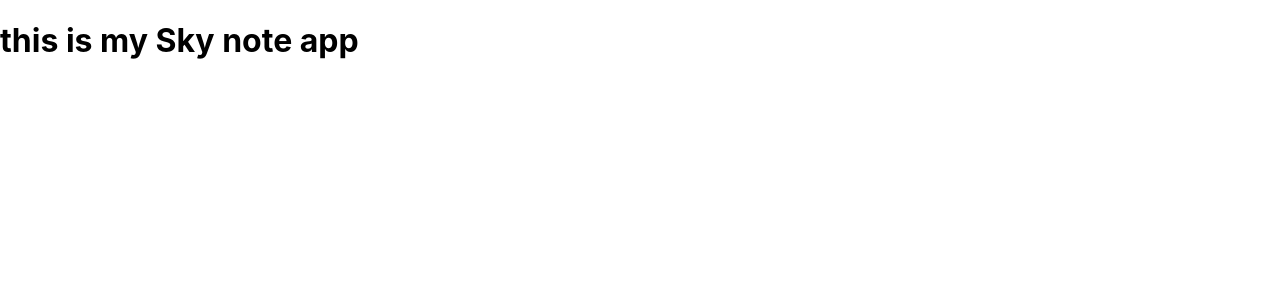
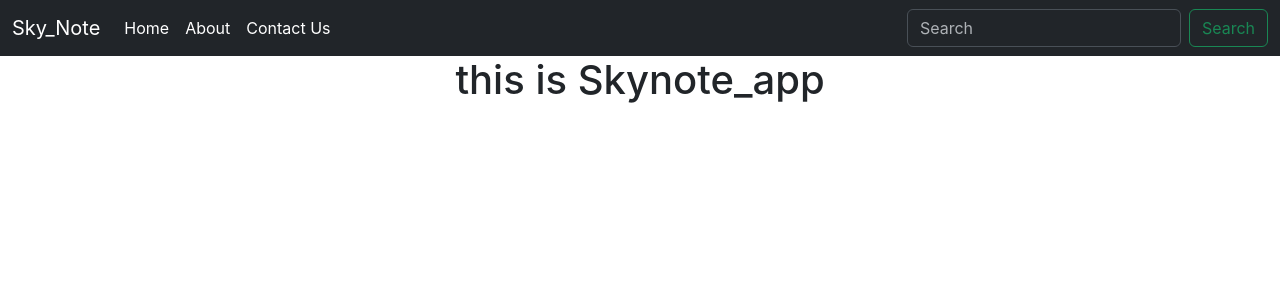
Before and after one commit to codingwithRaja/skynote, a React (Create React App) app: page /Home in a window 1280 px wide. Shown: the top 300 px of the page. Built offline with nearby package versions, Linux system fonts and the light colour scheme.

Commit message:
initial Nav done

```diff
--- a/public/index.html
+++ b/public/index.html
@@ -10,6 +10,7 @@
       content="Web site created using create-react-app"
     />
     <link rel="apple-touch-icon" href="%PUBLIC_URL%/logo192.png" />
+    <link href="https://cdn.jsdelivr.net/npm/bootstrap@5.3.0-alpha2/dist/css/bootstrap.min.css" rel="stylesheet" integrity="sha384-aFq/bzH65dt+w6FI2ooMVUpc+21e0SRygnTpmBvdBgSdnuTN7QbdgL+OapgHtvPp" crossorigin="anonymous">
     <!--
       manifest.json provides metadata used when your web app is installed on a
       user's mobile device or desktop. See https://developers.google.com/web/fundamentals/web-app-manifest/
@@ -39,5 +40,7 @@
       To begin the development, run `npm start` or `yarn start`.
       To create a production bundle, use `npm run build` or `yarn build`.
     -->
+    <script src="https://cdn.jsdelivr.net/npm/@popperjs/core@2.11.6/dist/umd/popper.min.js" integrity="sha384-oBqDVmMz9ATKxIep9tiCxS/Z9fNfEXiDAYTujMAeBAsjFuCZSmKbSSUnQlmh/jp3" crossorigin="anonymous"></script>
+<script src="https://cdn.jsdelivr.net/npm/bootstrap@5.3.0-alpha2/dist/js/bootstrap.min.js" integrity="sha384-heAjqF+bCxXpCWLa6Zhcp4fu20XoNIA98ecBC1YkdXhszjoejr5y9Q77hIrv8R9i" crossorigin="anonymous"></script>
   </body>
 </html>
--- a/src/App.js
+++ b/src/App.js
@@ -1,9 +1,24 @@
 
 import './App.css';
+import Navbar from './components/Navbar';
+// import { Route, Routes } from "react-router-dom";
+// import Home from './components/Home';
+// import About from './components/About';
+
 
 function App() {
   return (
-    <h1>this is my Sky note app</h1>
+    <>
+      <div className='App'>
+        <Navbar />
+        {/* <Routes>
+          <Route exact path="/Home"><Home /></Route>
+          <Route exact path="/About"><About /></Route>
+        </Routes> */}
+        <h1>this is Skynote_app</h1>
+      </div>
+    </>
+
   );
 }
 
--- /dev/null
+++ b/src/components/About.js
@@ -0,0 +1,11 @@
+import React from 'react'
+
+const About = () => {
+    return (
+        <div>
+
+        </div>
+    )
+}
+
+export default About
--- /dev/null
+++ b/src/components/Home.js
@@ -0,0 +1,11 @@
+import React from 'react'
+
+const Home = () => {
+    return (
+        <div>
+            <h1>this is home</h1>
+        </div>
+    )
+}
+
+export default Home
--- /dev/null
+++ b/src/components/Navbar.js
@@ -0,0 +1,38 @@
+import React from 'react'
+
+const Navbar = () => {
+    return (
+        <div>
+            <nav className="navbar navbar-expand-lg navbar bg-dark" data-bs-theme="dark">
+                <div className="container-fluid">
+                    <a className="navbar-brand" href="/">Sky_Note</a>
+                    <button className="navbar-toggler" type="button" data-bs-toggle="collapse" data-bs-target="#navbarSupportedContent" aria-controls="navbarSupportedContent" aria-expanded="false" aria-label="Toggle navigation">
+                        <span className="navbar-toggler-icon"></span>
+                    </button>
+                    <div className="collapse navbar-collapse" id="navbarSupportedContent">
+                        <ul className="navbar-nav me-auto mb-2 mb-lg-0">
+                            <li className="nav-item">
+                                <a className="nav-link active" aria-current="page" href="/">Home</a>
+                            </li>
+                            <li className="nav-item">
+                                <a className="nav-link active" aria-current="page" href="/">About</a>
+                            </li>
+                            <li className="nav-item">
+                                <a className="nav-link active" aria-current="page" href="/">Contact Us</a>
+                            </li>
+
+
+
+                        </ul>
+                        <form className="d-flex" role="search">
+                            <input className="form-control me-2" type="search" placeholder="Search" aria-label="Search" />
+                            <button className="btn btn-outline-success" type="submit">Search</button>
+                        </form>
+                    </div>
+                </div>
+            </nav>
+        </div>
+    )
+}
+
+export default Navbar
```
